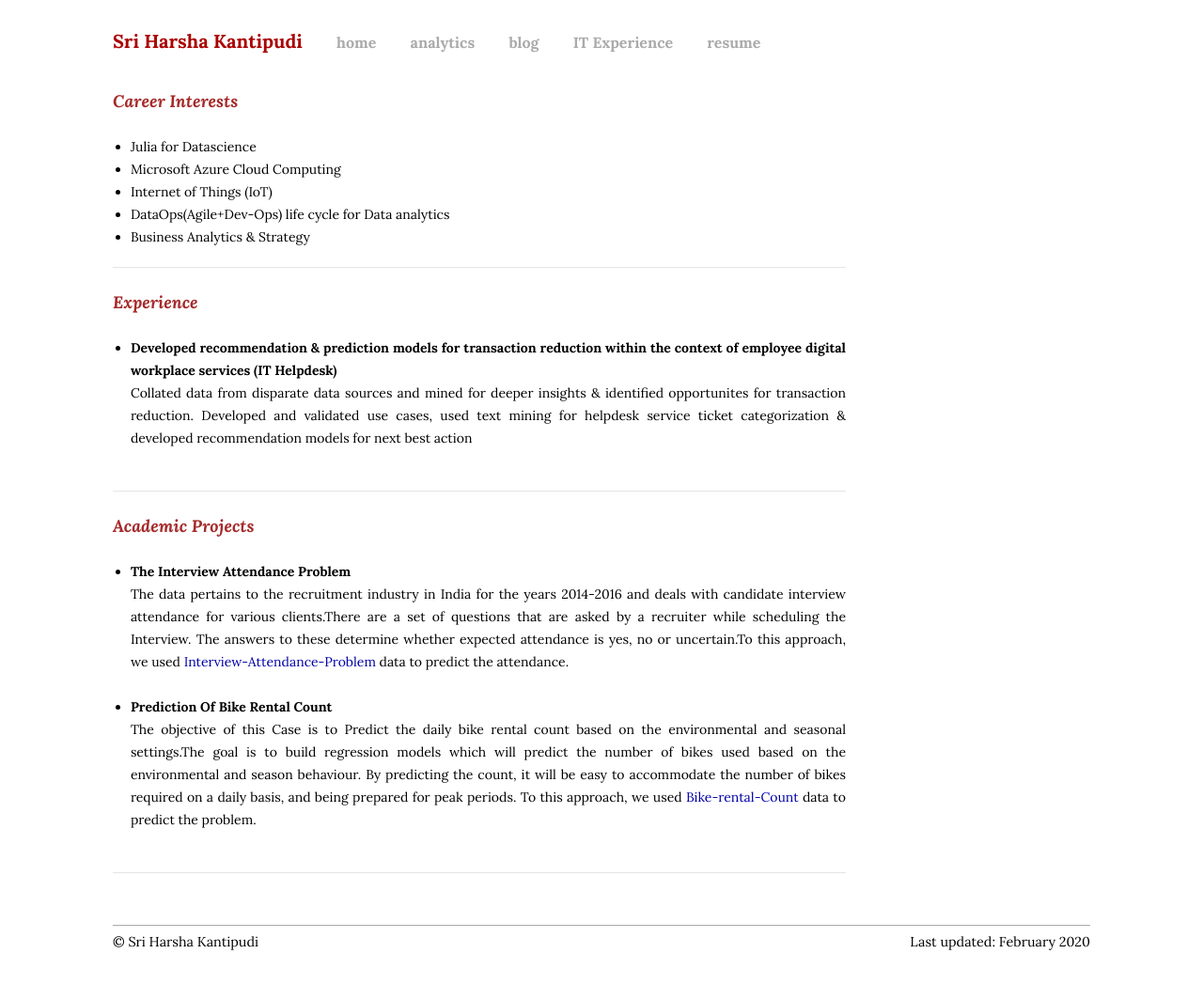
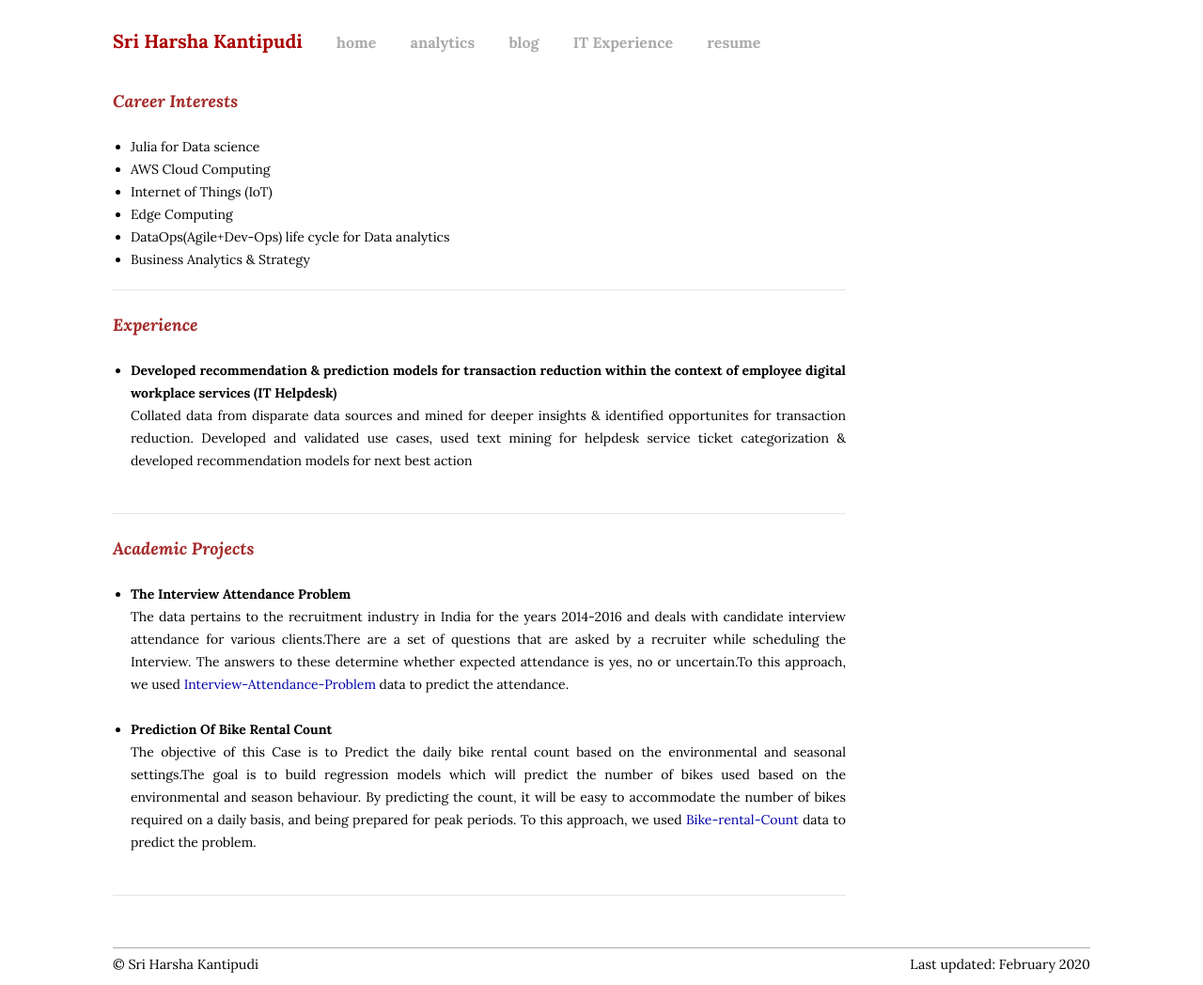
Before and after one commit to harshakantipudi/Harshakantipudi.github.io, a Jekyll site: the page built from analytics.html, in a window 1280 px wide. Shown: the whole page at 94% size. Built offline with Jekyll 4.4.1, drawn with Linux system fonts in a browser that asks for light colours; before the commit the page ends 1024 px from its top, so only the background shows below that.

Commit message:
Update analytics.html

```diff
--- a/analytics.html
+++ b/analytics.html
@@ -5,9 +5,10 @@ title: Sri Harsha Kantipudi | Analytics
 <h3><i><b><span style="color:brown"><font size="4">Career Interests</font></span></b></i></h3>
 <br>
 <ul>
-    <li> Julia for Datascience </li>
-    <li> Microsoft Azure Cloud Computing </li>
+    <li> Julia for Data science </li>
+    <li> AWS Cloud Computing  </li>
     <li> Internet of Things (IoT) </li>
+    <li> Edge Computing </li>
     <li> DataOps(Agile+Dev-Ops) life cycle for Data analytics </li>
     <li> Business Analytics & Strategy </li>
 </ul>
```
